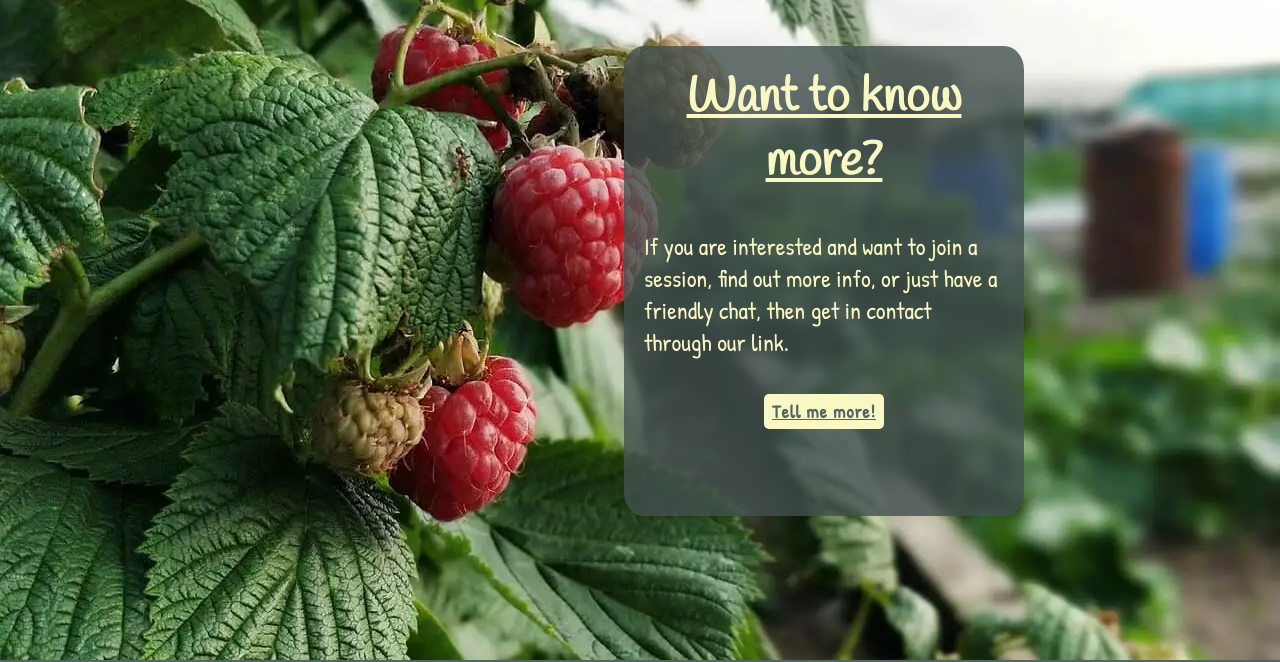
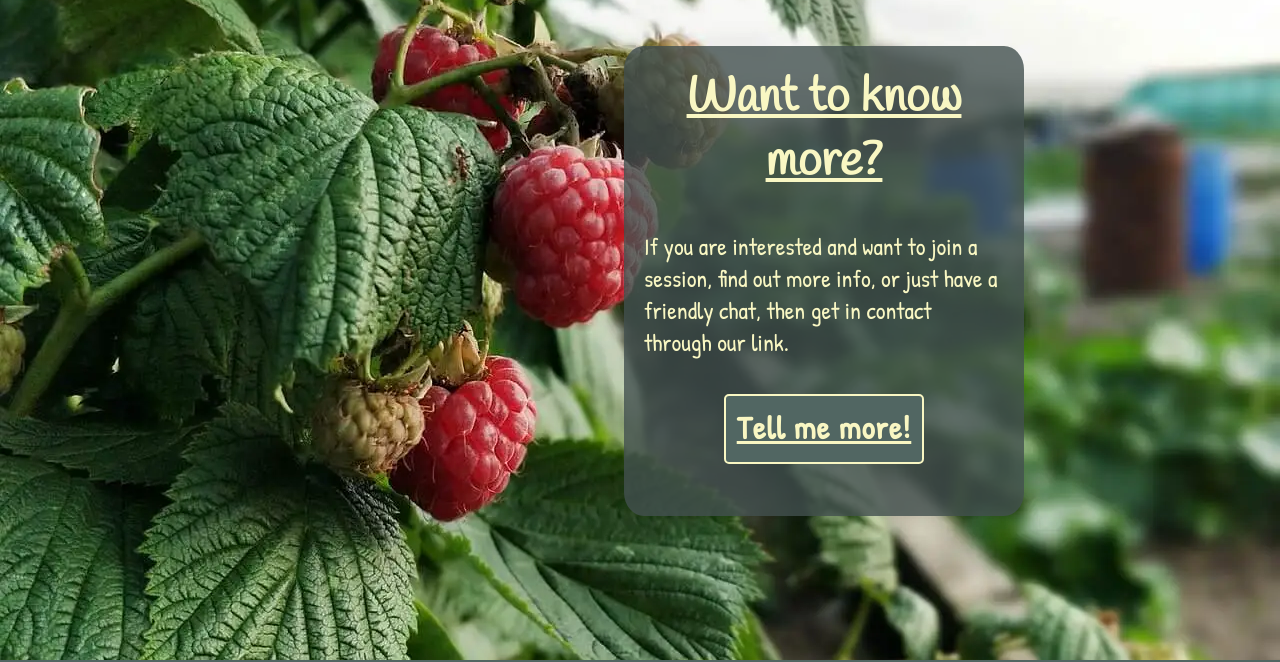
Before and after one commit to KyleMardell/ci-project-1, a plain HTML site: page index.html in a window 1280 px wide. In both pictures the pointer is over the link "Tell me more!". Shown: the part 2722-3384 px from the top of the page. Drawn offline with Linux system fonts and the light colour scheme.

Commit message:
Fix call to action link styles

```diff
--- a/assets/css/style.css
+++ b/assets/css/style.css
@@ -601,10 +601,17 @@ main {
         font-size: 1.5rem;
     }
 
-    #cta-text button {
+    #cta-text a {
         width: 200px;
         height: 70px;
         font-size: 2rem;
+        padding: 10px;
+    }
+
+    #cta-text a:hover {
+        background-color: #516662;
+        color: #f9f7c3;
+        border: solid 2px #f9f7c3;
     }
 
     /* Contact page */
```
